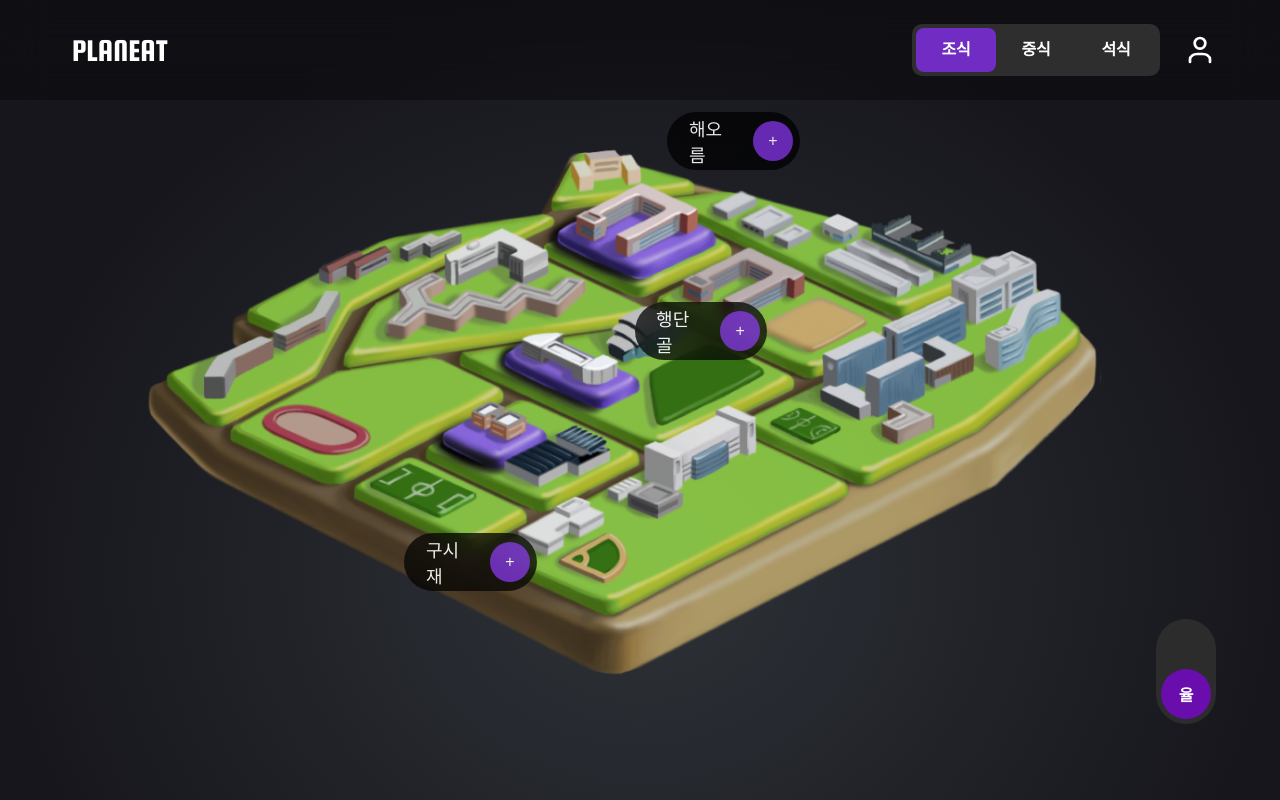
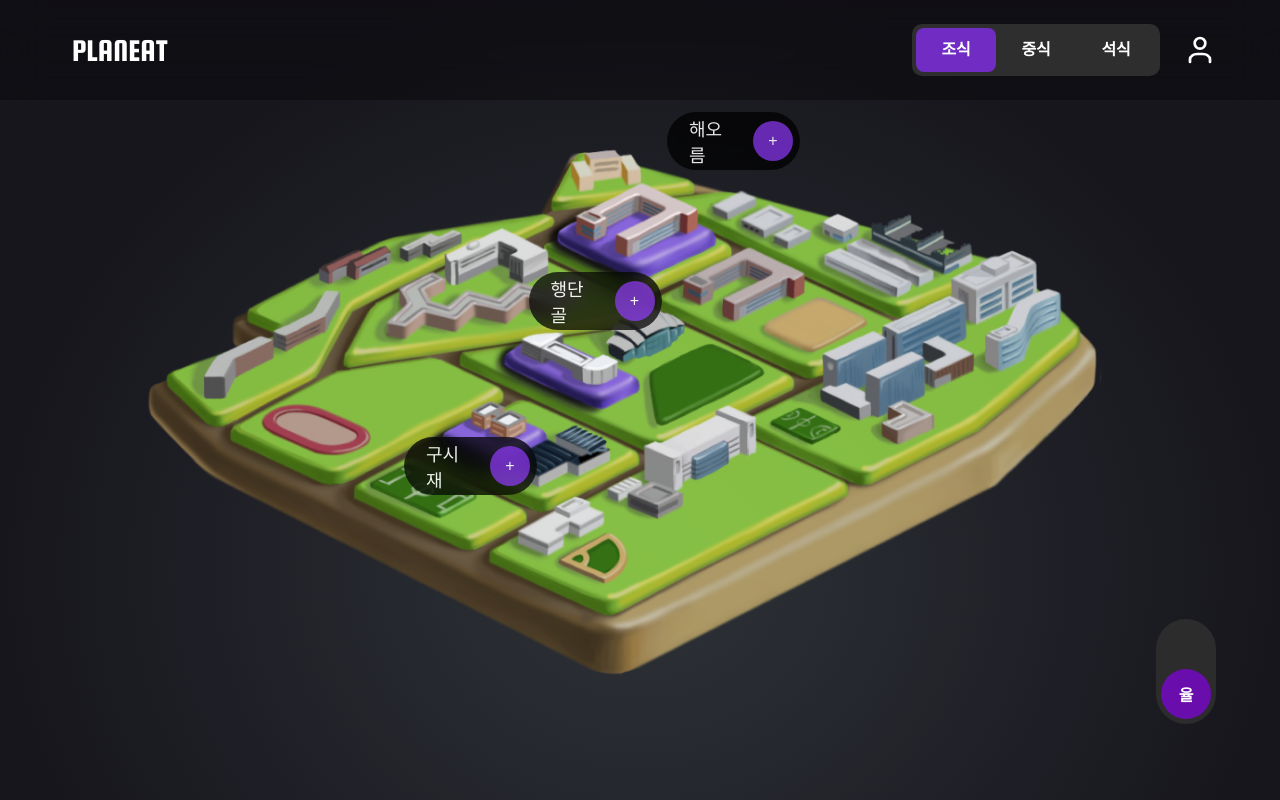
Before and after one commit to socrativejh/SWE_PlanEat, a React (Create React App) app in the folder front/Planeat/: page /home in a window 1280 px wide. Shown: the top 800 px of the page. Built offline with nearby package versions, Linux system fonts and the light colour scheme; no server answers; a web font is replaced by a local one.

Commit message:
edit marker location

```diff
--- a/front/Planeat/src/components/Content.module.css
+++ b/front/Planeat/src/components/Content.module.css
@@ -5,8 +5,8 @@
 .HDGLabel {
   position: absolute;
   z-index: 2;
-  left:4rem;
-  bottom:0.1rem;
+  right:3rem;
+  bottom:2rem;
 }
 
 .HORLabel {
@@ -19,7 +19,7 @@
 .GSJLabel{
   z-index:2;
   position:relative;
-  top:20rem;
+  top:14rem;
   left:12rem;
 }
 
@@ -39,21 +39,21 @@
 
 .FacultyLabel {
   position: absolute;
-  top: 27rem;
-  right: 28rem;
+  top: 26rem;
+  right: 29rem;
   z-index: 2;
 }
 
 .EunHaengLabel {
   position: absolute;
-  top: 15rem;
+  top: 19rem;
   right: 17rem;
   z-index: 2;
 }
 
 .OkRyuLabel {
   position: absolute;
-  top: 8rem;
+  top: 9rem;
   left: 43rem;
   z-index: 2;
 }
```
